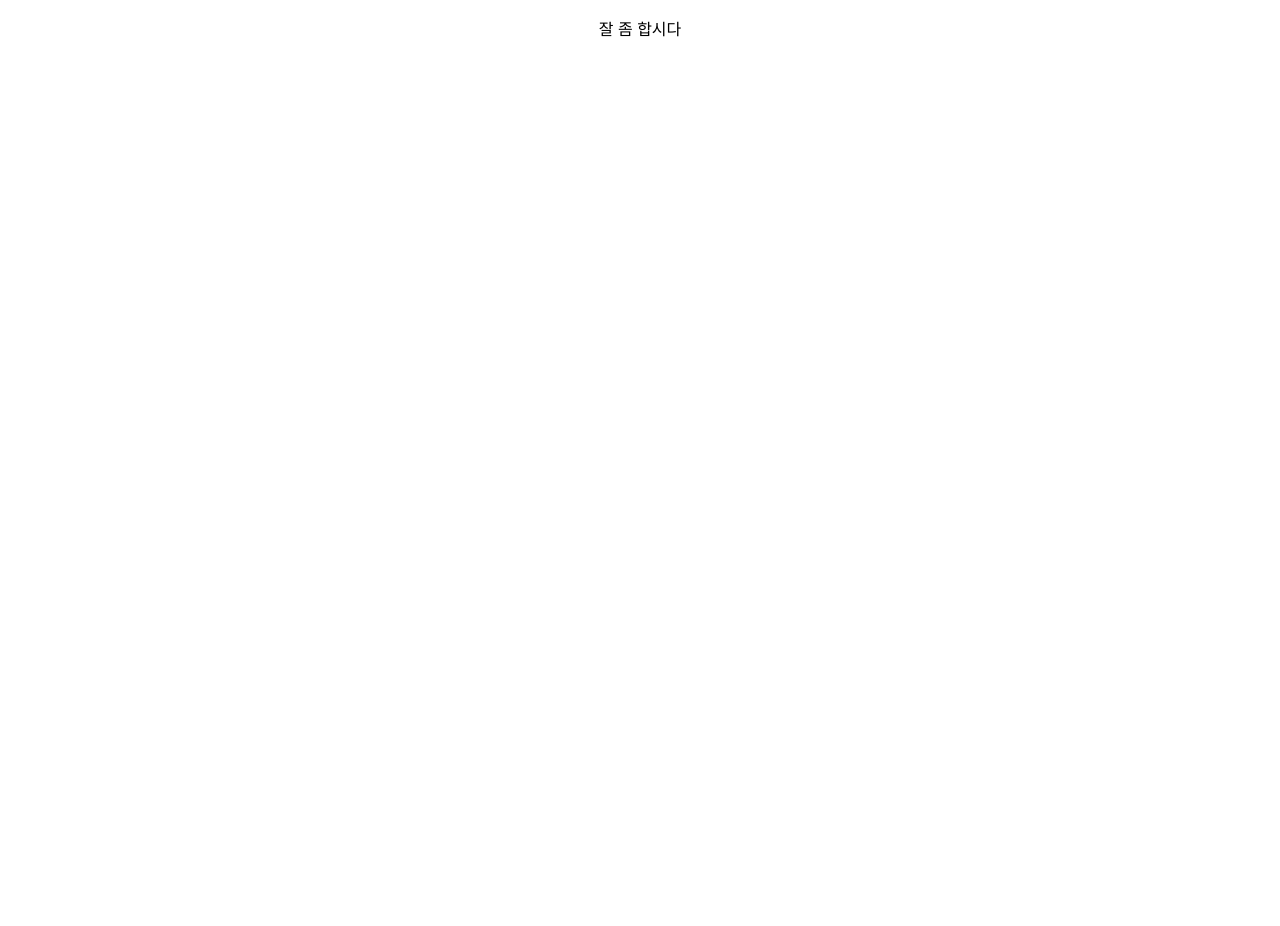
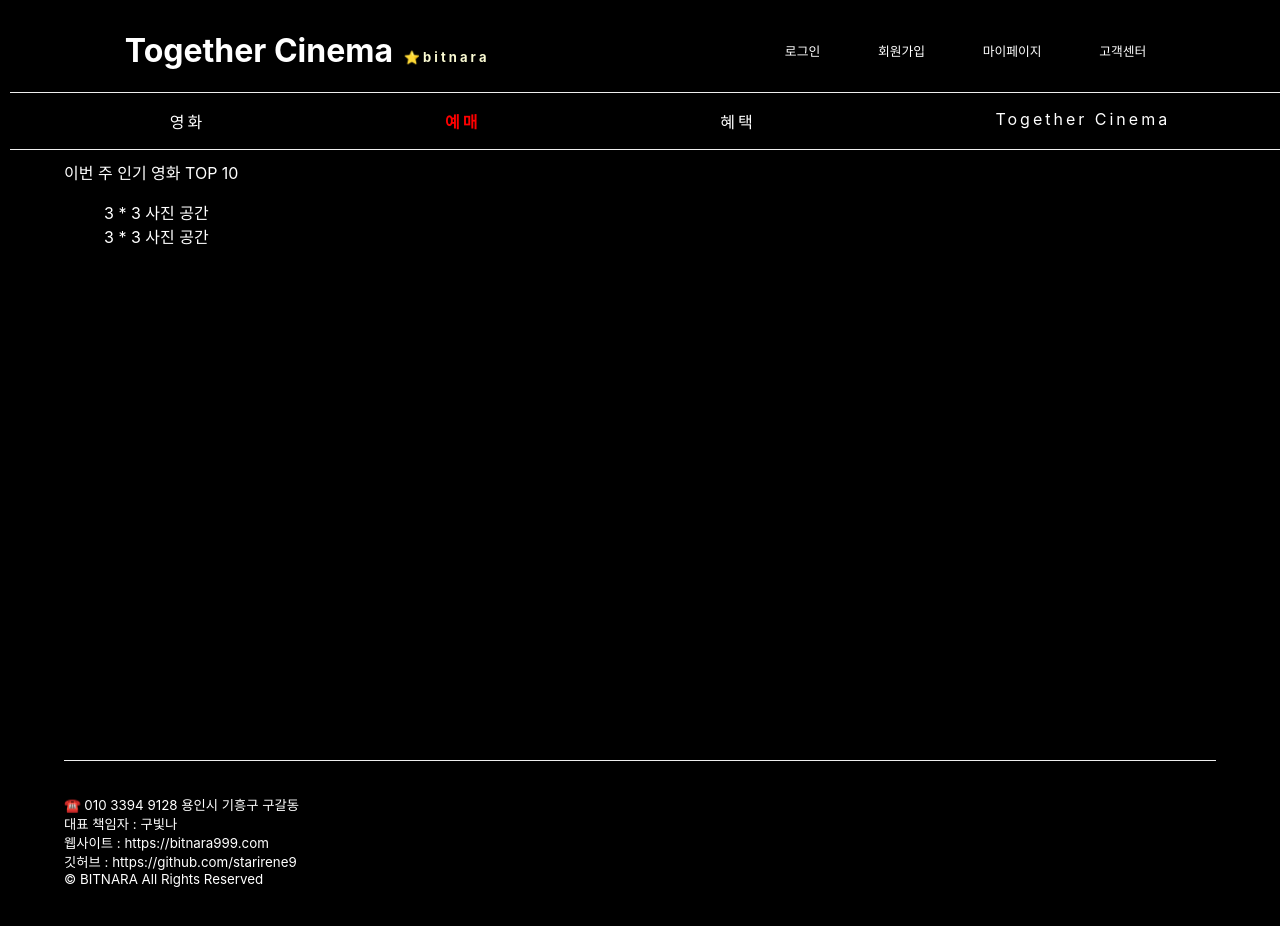
Before and after one commit to starirene9/React-Movie-Project, a React (Create React App) app: page / in a window 1280 px wide. Shown: the top 926 px of the page. Before the commit the page ends 800 px from the top, so only its background shows below. Built offline with nearby package versions, Linux system fonts and the light colour scheme.

Commit message:
initial main page

```diff
--- a/package.json
+++ b/package.json
@@ -9,6 +9,7 @@
     "react": "^18.2.0",
     "react-dom": "^18.2.0",
     "react-scripts": "5.0.1",
+    "reset-css": "^5.0.2",
     "web-vitals": "^2.1.4"
   },
   "scripts": {
--- a/src/App.css
+++ b/src/App.css
@@ -1,38 +1,109 @@
-.App {
-  text-align: center;
+body {
+  background: black;
+  color :white;
 }
 
-.App-logo {
-  height: 40vmin;
-  pointer-events: none;
+/*header*/
+.black-nav{
+  width : 100%;
+  display: flex;
+  flex-direction: column;
+  padding : 10px;
 }
 
-@media (prefers-reduced-motion: no-preference) {
-  .App-logo {
-    animation: App-logo-spin infinite 20s linear;
-  }
+.top-nav {
+  border-bottom: 1px solid #eee;
+  /*background-color: green;*/
+  display: flex;
+  justify-content: space-around;
 }
 
-.App-header {
-  background-color: #282c34;
-  min-height: 100vh;
+.cine-title {
+  /*border: 1px solid yellow;*/
+}
+
+.top-main-nav1 {
+  font-size: 0.8em;
+  flex :0.5;
+  /*border : 1px solid blue;*/
+  display: flex;
+  text-align: center;
+  align-items: center;
+  cursor : pointer;
+}
+
+.top-main-nav2 {
+  width: 100%;
+  display: flex;
+  justify-content : space-around;
+  align-items: center;
+  /*border : 1px solid red;*/
+}
+
+.top-main-nav2 :hover {
+  color : #55dad2;
+  font-weight: bold;
+}
+
+.below-nav {
+  /*background-color: pink;*/
+  border-bottom: 1px solid #eee;
+}
+
+.below-main-nav {
+  /*color: red;*/
+  display: flex;
+  justify-content: space-around;
+  cursor : pointer;
+  letter-spacing: 3px;
+}
+
+.below-main-nav > *:hover {
+  color : #55dad2;
+  font-weight: bold;
+}
+
+li {
+  margin: 0;
+  padding: 0;
+  list-style: none;
+}
+
+/* body main area*/
+.body-area {
   display: flex;
   flex-direction: column;
-  align-items: center;
-  justify-content: center;
-  font-size: calc(10px + 2vmin);
-  color: white;
+  height: 100vh;
+  width: 90%;
+  margin: 0 auto;
 }
 
-.App-link {
-  color: #61dafb;
+.body-area section {
+  flex:3;
 }
 
-@keyframes App-logo-spin {
-  from {
-    transform: rotate(0deg);
-  }
-  to {
-    transform: rotate(360deg);
-  }
+.body-area footer {
+  flex: 1;
 }
+
+.main-area {
+  /*background-color: green;*/
+}
+
+/*footer*/
+.footer-area {
+  border-top: 0.5px solid #eee;
+  /*margin-top: 5%;*/
+  padding-top: 3%;
+  /*background-color: blue;*/
+  font-size: smaller;
+}
+
+a {
+  color: inherit;
+  text-decoration: none;
+}
+
+a:hover {
+  color: yellow;
+}
--- a/src/App.js
+++ b/src/App.js
@@ -1,12 +1,60 @@
-
 import './App.css';
 
+
 function App() {
-  return (
-    <div className="App">
-      <div><p>잘 좀 합시다</p></div>
-    </div>
-  );
+
+    return (
+        <>
+            <header className="black-nav">
+                <div className="top-nav">
+                    <h1 className="cine-title">Together Cinema&nbsp;<span
+                        style={{color: 'lightgoldenrodyellow', fontSize: 'small'}}> ⭐  b i t n a r a</span></h1>
+                    <nav className="top-main-nav1">
+                        <ul className="top-main-nav2">
+                            <li>로그인</li>
+                            <li>회원가입</li>
+                            <li>마이페이지</li>
+                            <li>고객센터</li>
+                        </ul>
+                    </nav>
+                </div>
+                <div className="below-nav">
+                    <nav>
+                        <ul className="below-main-nav">
+                            <li>영화</li>
+                            <li style={{color: 'red', fontWeight: "bold"}}>예매</li>
+                            <li>혜택</li>
+                            <li>Together Cinema</li>
+                        </ul>
+                    </nav>
+                </div>
+            </header>
+            <div className="body-area">
+                <section>
+                    <div className="main-area">
+                        <bold>이번 주 인기 영화 TOP 10</bold>
+                        <div>
+                            <ul>
+                                <li>3 * 3 사진 공간</li>
+                                <li>3 * 3 사진 공간</li>
+                            </ul>
+                        </div>
+                    </div>
+                </section>
+                <footer>
+                    <div className="footer-area">
+                        <li>☎️ 010 3394 9128 용인시 기흥구 구갈동</li>
+                        <li>대표 책임자 : 구빛나</li>
+                        <li>웹사이트 : <a href="https://bitnara999.com" target="_blank">https://bitnara999.com</a></li>
+                        <li>깃허브 : <a href="https://github.com/starirene9"
+                                     target="_blank">https://github.com/starirene9</a></li>
+                        <li>© BITNARA All Rights Reserved</li>
+                    </div>
+                </footer>
+            </div>
+        </>
+    )
+        ;
 }
 
 export default App;
```
Also changed, not shown: 2 other files (tests, documents, lock files or other folders).
